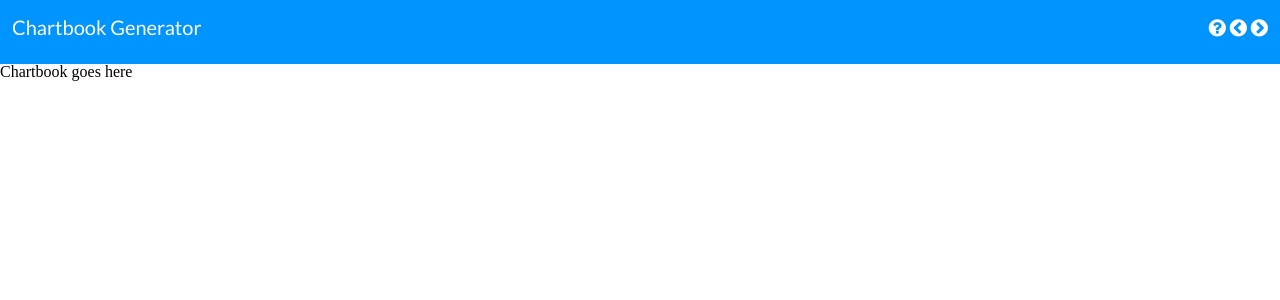
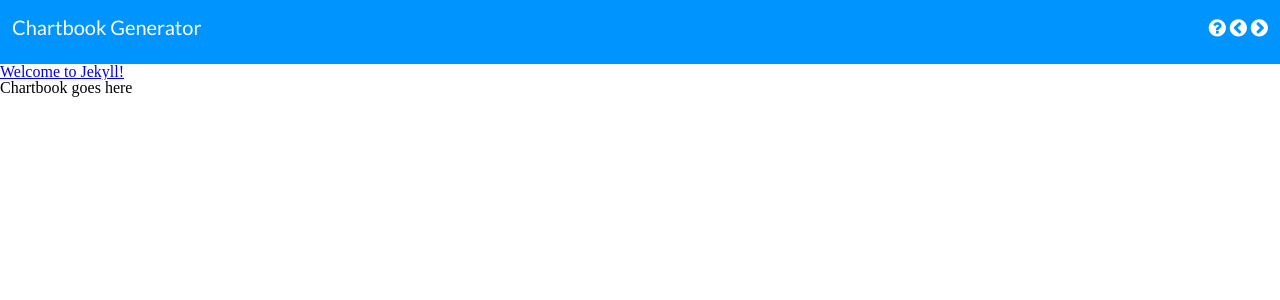
Before and after one commit to TaxFoundation/chartbook, a Jekyll site: the page built from index.html, in a window 1280 px wide. Shown: the top 300 px of the page. Built offline with Jekyll 4.4.1, drawn with Linux system fonts in a browser that asks for light colours; nearby versions of some CDN libraries.

Commit message:
Add basic nav menu include

```diff
--- a/_config.yml
+++ b/_config.yml
@@ -6,6 +6,6 @@ description: > # this means to ignore newlines until "baseurl:"
   Google search results) and in your feed.xml site description.
 baseurl: "" # the subpath of your site, e.g. /blog/
 url: "http://taxfoundation.org" # the base hostname & protocol for your site
-
+permalink: :title
 # Build settings
 markdown: kramdown
--- a/_includes/nav.html
+++ b/_includes/nav.html
@@ -1,3 +1,7 @@
 <nav>
-
+  <ul>
+  {% for page in site.posts %}
+    <li><a href="{{page.url | replace: '/', '#'}}">{{page.title}}</a></li>
+  {% endfor %}
+  </ul>
 </nav>
--- a/_layouts/default.html
+++ b/_layouts/default.html
@@ -8,7 +8,10 @@
     {% include header.html %}
 
     <div class="page-content">
-      <div class="wrapper">
+
+      {% include nav.html %}
+
+      <div class="slides">
         {{ content }}
       </div>
     </div>
--- a/_sass/_layout.scss
+++ b/_sass/_layout.scss
@@ -0,0 +1,2 @@
+.page-content {
+}
--- a/_sass/_navigation.scss
+++ b/_sass/_navigation.scss
@@ -22,3 +22,10 @@ header {
 
   }
 }
+
+nav {
+  box-sizing: border-box;
+  height: 100%;
+  overflow-y: auto;
+  width: 256px;
+}
```
